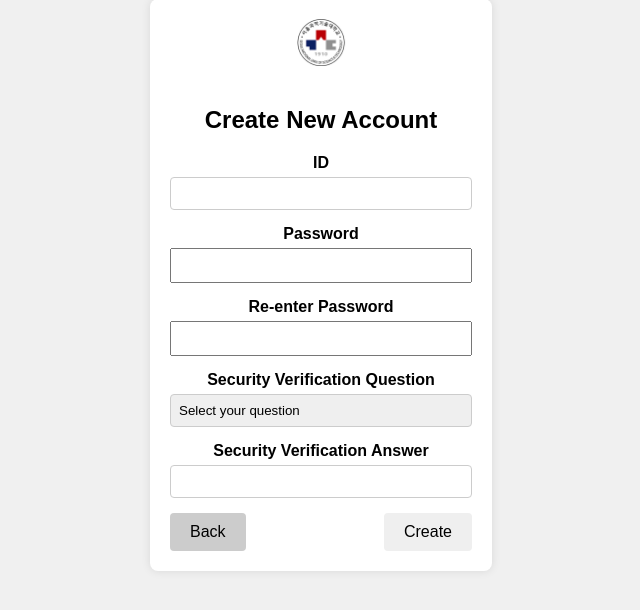
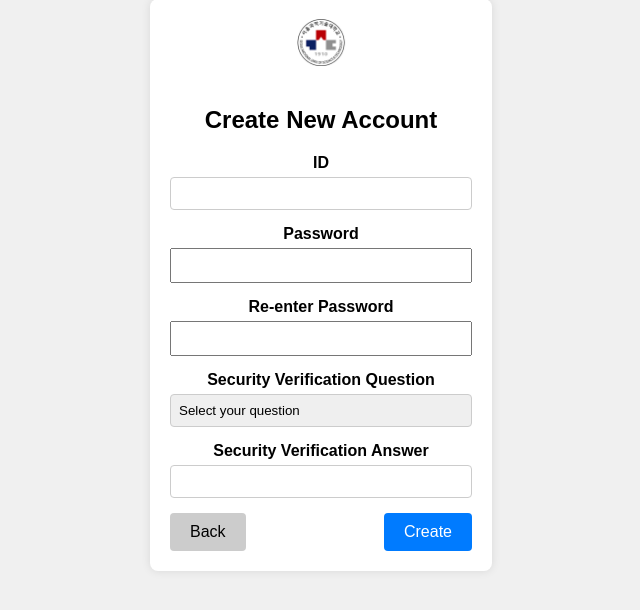
Before and after one commit to kjuni1914/Room302Project, a Django app: page /createAccount/ in a window 1280 px wide. Shown: the part 115-725 px from the top of the page, without its empty margins (319-959 px from the left). Run offline with Django 4.2, Linux system fonts and the light colour scheme.

Commit message:
change color

```diff
--- a/PrisonBreak/usage/static/usage/account.css
+++ b/PrisonBreak/usage/static/usage/account.css
@@ -45,7 +45,7 @@ body {
     appearance: none;
 }
 .form-group select:hover {
-    background-color: #ccc;
+    background-color: #007bff;
 }
 .button-group {
     display: flex;
@@ -65,3 +65,7 @@ body {
     background-color: #007bff;
     color: #fff;
 }
+.button-group button.create {
+    background-color: #007bff;
+    color: #fff;
+}
```
